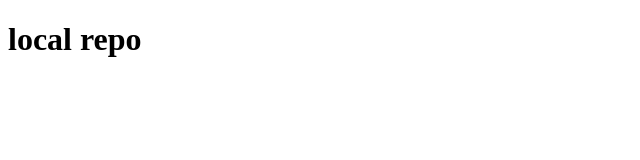
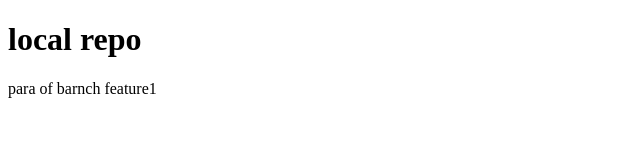
Before and after one commit to Suleman-shah5829/localRepo, a plain HTML site: page index.html in a window 1280 px wide. Shown: the whole page, without its empty margins (0-640 px from the left). Drawn offline with Linux system fonts and the light colour scheme.

Commit message:
chages made in index for branch feature1

```diff
--- a/index.html
+++ b/index.html
@@ -7,5 +7,6 @@
   </head>
   <body>
     <h1>local repo</h1>
+    <p>para of barnch feature1</p>
   </body>
 </html>
```
